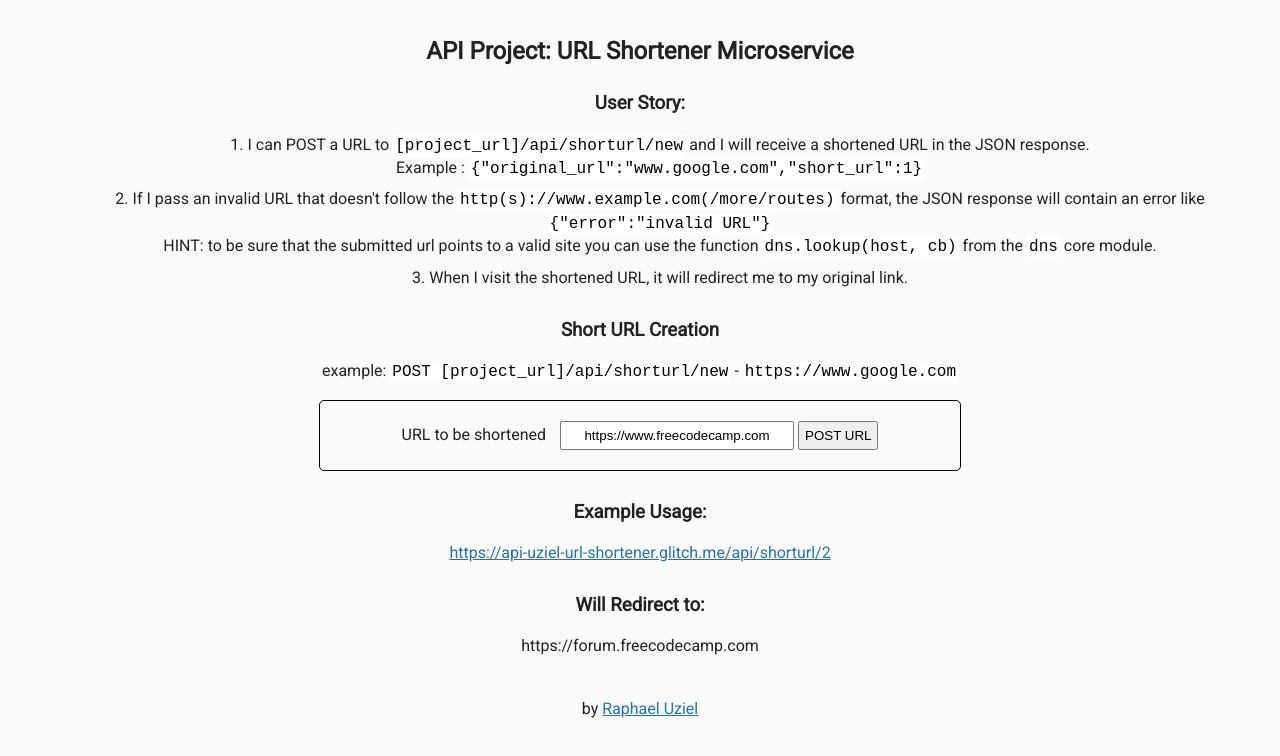
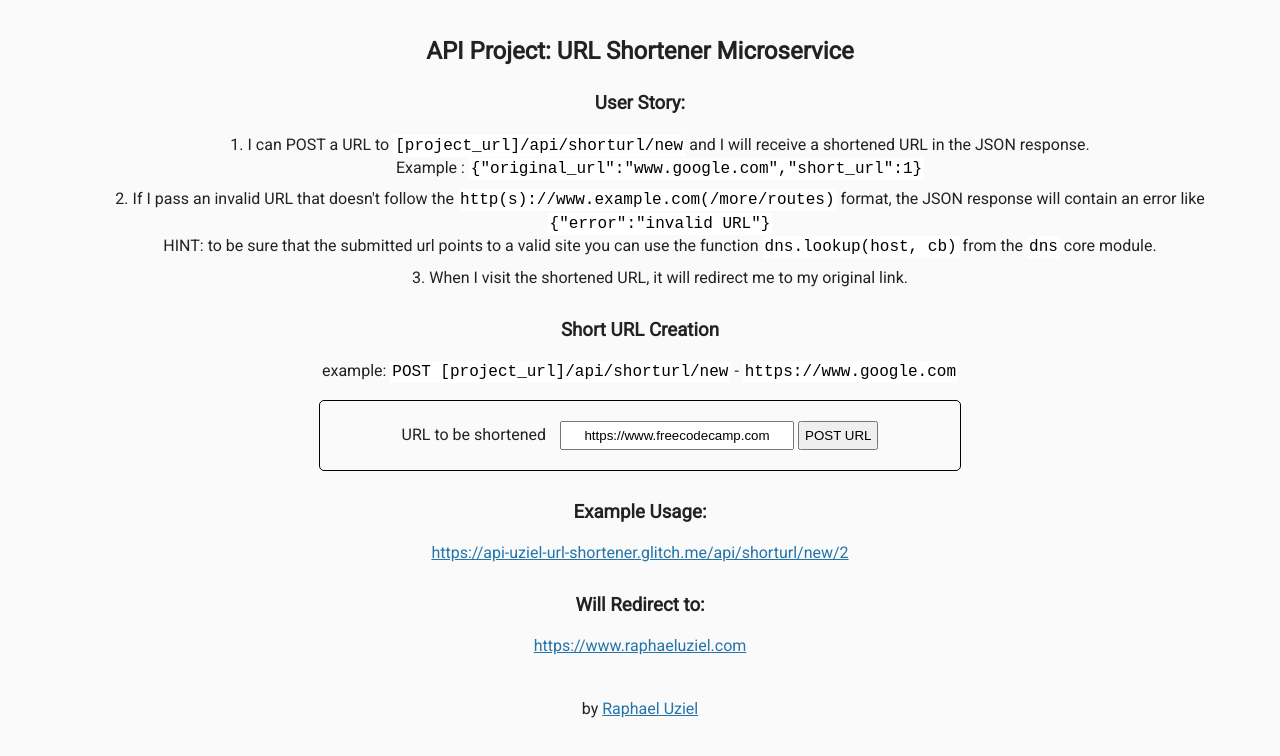
Before and after one commit to raphaeluziel/API-Project-URL-shortener, a website: page views/index.html in a window 1280 px wide. Drawn offline with Linux system fonts and the light colour scheme.

Commit message:
⛪️👢 Updated with Glitch

```diff
--- a/views/index.html
+++ b/views/index.html
@@ -30,12 +30,12 @@
           <input type="submit" value="POST URL">
         </form>
         <h3>Example Usage:</h3>
-        <a href="https://api-uziel-url-shortener.glitch.me/api/shorturl/2">
-          https://api-uziel-url-shortener.glitch.me/api/shorturl/2
+        <a href="https://api-uziel-url-shortener.glitch.me/api/shorturl/new/2">
+          https://api-uziel-url-shortener.glitch.me/api/shorturl/new/2
         </a>
 
         <h3>Will Redirect to:</h3>
-        <p>https://forum.freecodecamp.com</p>
+        <p><a href="https://www.raphaeluziel.com">https://www.raphaeluziel.com</a></p>
       </div>
       <div class="footer">
         <p>
```
Also changed, not shown: server.js (+21 -0 lines).
